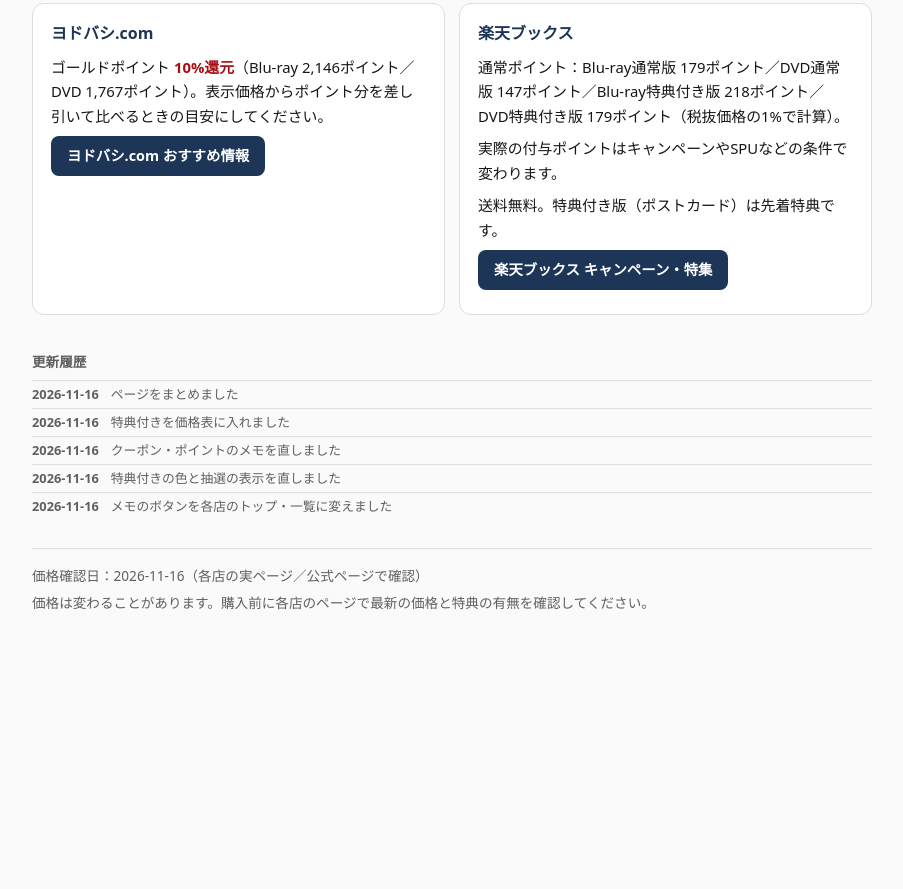
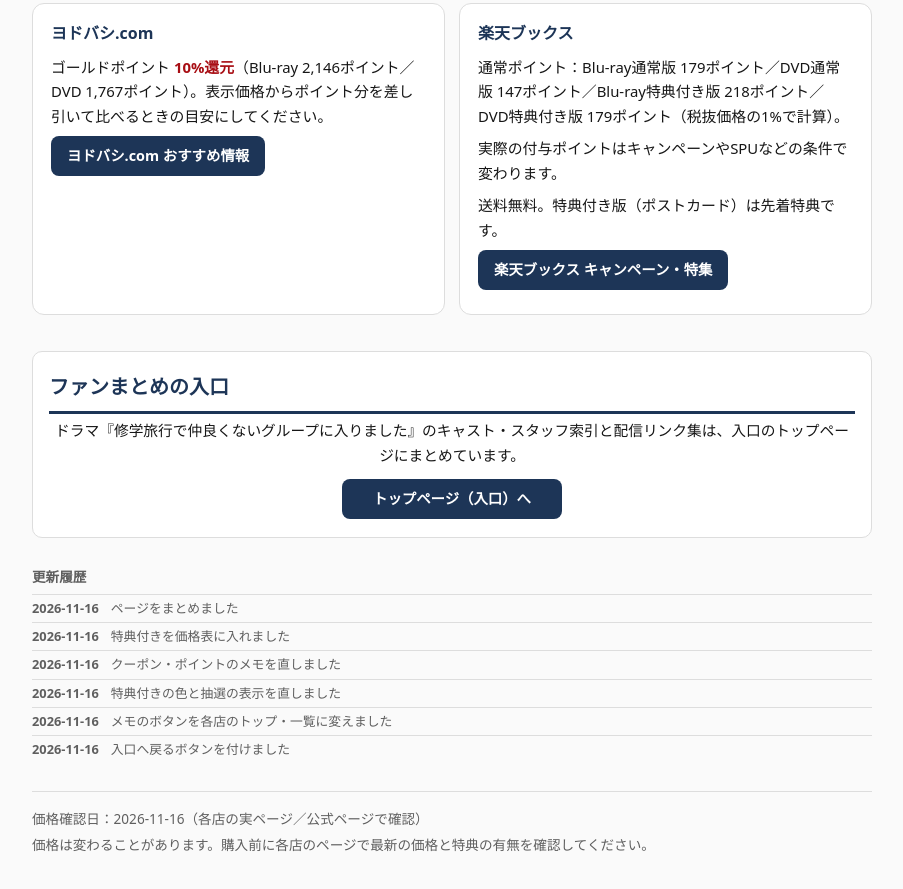
Before and after one commit to budokan20111224al-max/shuunaka_SchoolTrip, a plain HTML site: page unofficial-dfkl-box-buying-guide.html in a window 1280 px wide. Shown: the part 3341-4230 px from the top of the page, without its empty margins (188-1091 px from the left). Before the commit the page ends 4015 px from the top, so only its background shows below. Drawn offline with Linux system fonts and the light colour scheme; no server answers.

Commit message:
BOXページに入口へ戻るボタンを追加

```diff
--- a/unofficial-dfkl-box-buying-guide.html
+++ b/unofficial-dfkl-box-buying-guide.html
@@ -104,6 +104,9 @@ tbody tr.bonus td{background:var(--bonus-bg)}
 .history ul{list-style:none;margin:0;padding:0;font-size:.8rem;color:var(--muted)}
 .history li{padding:3px 0;border-top:1px solid var(--line);display:flex;gap:12px}
 .history time{flex:0 0 auto;font-variant-numeric:tabular-nums;font-weight:600}
+.entrance{margin-bottom:28px;border:1px solid var(--line);border-radius:10px;padding:18px 16px;text-align:center;background:var(--card)}
+.entrance p{margin:0 0 12px;font-size:.92rem}
+.entrance .btn{min-width:220px}
 footer{border-top:1px solid var(--line);padding-top:16px;color:var(--muted);font-size:.85rem}
 footer p{margin:0 0 4px}
 @media(max-width:640px){
@@ -314,6 +317,12 @@ fetch('https://abacus.jasoncameron.dev/hit/buna-shunaka/dfkl')
 </div>
 </section>
 
+<section class="entrance" aria-labelledby="entrance">
+<h2 id="entrance" class="sec">ファンまとめの入口</h2>
+<p>ドラマ『修学旅行で仲良くないグループに入りました』のキャスト・スタッフ索引と配信リンク集は、入口のトップページにまとめています。</p>
+<a class="btn" href="https://buna20260101.github.io/shuunaka_SchoolTrip/">トップページ（入口）へ</a>
+</section>
+
 <section class="history" aria-labelledby="history">
 <h2 id="history">更新履歴</h2>
 <ul>
@@ -322,6 +331,7 @@ fetch('https://abacus.jasoncameron.dev/hit/buna-shunaka/dfkl')
 <li><time datetime="2026-11-16">2026-11-16</time><span>クーポン・ポイントのメモを直しました</span></li>
 <li><time datetime="2026-11-16">2026-11-16</time><span>特典付きの色と抽選の表示を直しました</span></li>
 <li><time datetime="2026-11-16">2026-11-16</time><span>メモのボタンを各店のトップ・一覧に変えました</span></li>
+<li><time datetime="2026-11-16">2026-11-16</time><span>入口へ戻るボタンを付けました</span></li>
 </ul>
 </section>
 
```
